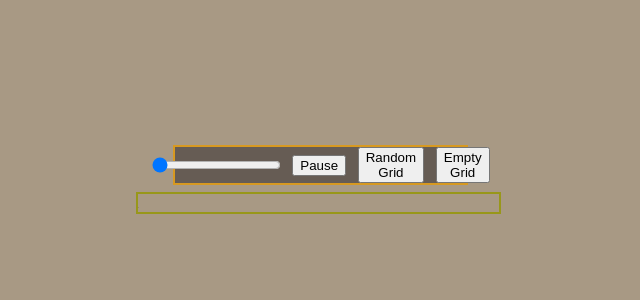
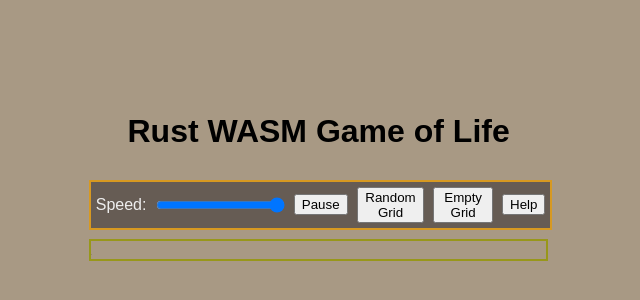
Before and after one commit to arknave/wasm-game-of-life, a website built with webpack: page www/index.html in a window 1280 px wide. Shown: the part 228-528 px from the top of the page, without its empty margins (323-963 px from the left). Built offline with nearby package versions, Linux system fonts and the light colour scheme; what wasm-game-of-life would draw is missing.

Commit message:
help button, title

```diff
--- a/www/index.html
+++ b/www/index.html
@@ -6,13 +6,18 @@
     <title>Rust WASM Game of Life</title>
   </head>
   <body>
+    <header>
+        <h1>Rust WASM Game of Life</h1>
+    </header>
     <noscript>This page contains webassembly and javascript content, please enable javascript in your browser.</noscript>
     <container class="container">
         <menu class="button-header">
-            <input id="frame-skip" type="range" min="1" max="10" value="1" />
+            <label for="speed">Speed:</label>
+            <input id="speed" type="range" min="1" max="10" value="10" />
             <button id="play-pause">Play | Pause</button>
             <button id="random-board">Random Grid</button>
             <button id="clear-board">Empty Grid</button>
+            <button id="help">Help</button>
         </menu>
         <div class="canvas-container">
             <canvas id="game-of-life-canvas"></canvas>
--- a/www/index.js
+++ b/www/index.js
@@ -146,10 +146,20 @@ resetButton.addEventListener("click", event => {
     draw();
 });
 
-const frameSkipSlider = document.getElementById("frame-skip");
-let frameSkip = frameSkipSlider.value;
+const frameSkipSlider = document.getElementById("speed");
+
+const getFrameSkip = () => {
+    return frameSkipSlider.max - 1 - frameSkipSlider.value;
+}
+let frameSkip = getFrameSkip();
+
 frameSkipSlider.addEventListener("input", event => {
-    frameSkip = event.target.value;
+    frameSkip = getFrameSkip();
+});
+
+const helpButton = document.getElementById("help");
+helpButton.addEventListener("click", event => {
+    alert("Welcome! The grid is toroidal. Click on a cell to toggle. CMD-click to insert a glider. Shift-click to insert a pulsar.");
 });
 
 let tickCount = 0;
--- a/www/style.css
+++ b/www/style.css
@@ -9,6 +9,7 @@ body {
     flex-direction: column;
     align-items: center;
     justify-content: center;
+    font-family: Arial, Helvetica, sans-serif;
 }
 
 .canvas-container {
@@ -18,14 +19,15 @@ body {
 .button-header {
     background-color: #665c54;
     border: 2px solid #d79921;
-    width: 80%;
-    margin: 2% 10%;
+    width: 100%;
+    margin: 2% 0%;
     display: flex;
     align-items: center;
     justify-content: center;
     padding: 0;
+    color: #eeeeee;
 }
 
 .button-header * {
-    margin: 0% 2%;
+    margin: 1% 1%;
 }
```
Also changed, not shown: 1 other file.
